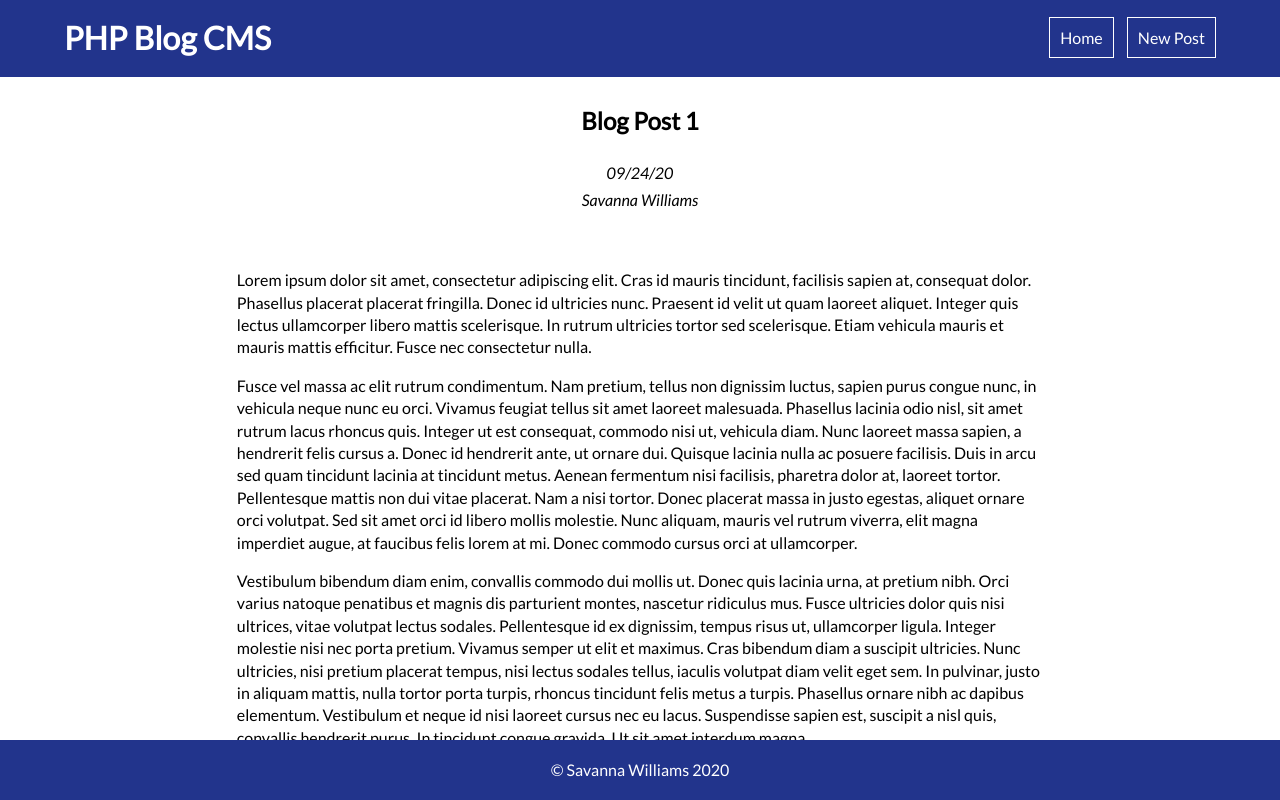
After one commit to SavannaWilliams/blog-cms, a PHP site: page /post.html in a window 1280 px wide. The commit adds this page. Run offline with PHP 8.4, Linux system fonts and the light colour scheme.

Commit message:
Create and style post page.

```diff
--- a/css/styles.css
+++ b/css/styles.css
@@ -70,3 +70,35 @@ footer {
 footer p {
     text-align: center;
 }
+
+/* Blog Post Page Styling */
+
+.post-header {
+    text-align: center;
+    margin: 30px 0;
+}
+
+.post-publish-date {
+    text-align: center;
+    font-style: italic;
+}
+
+.post-publish-date p {
+    margin-bottom: .5rem;
+}
+
+.post-author {
+    text-align: center;
+    font-style: italic;
+    margin-bottom: 60px;
+}
+
+.post-author p {
+    margin-top: .5rem;
+}
+
+.post-content {
+    width: 70%;
+    margin: 0 auto;
+    line-height: 1.4rem;
+}
--- a/index.html
+++ b/index.html
@@ -4,7 +4,7 @@
     <meta charset="UTF-8">
     <meta name="viewport" content="width=device-width, initial-scale=1.0">
     <title>PHP Blog Home</title>
-    <link href="https://fonts.googleapis.com/css2?family=Lato&display=swap" rel="stylesheet">
+    <link href="https://fonts.googleapis.com/css2?family=Lato:ital@0;1&display=swap" rel="stylesheet">
     <link rel="stylesheet" href="css/normalize.css">
     <link rel="stylesheet" href="css/styles.css">
 </head>
--- /dev/null
+++ b/post.html
@@ -0,0 +1,42 @@
+<!DOCTYPE html>
+<html lang="en">
+<head>
+    <meta charset="UTF-8">
+    <meta name="viewport" content="width=device-width, initial-scale=1.0">
+    <title>Blog Post</title>
+    <link href="https://fonts.googleapis.com/css2?family=Lato:ital@0;1&display=swap" rel="stylesheet">
+    <link rel="stylesheet" href="css/normalize.css">
+    <link rel="stylesheet" href="css/styles.css">
+</head>
+<body>
+    <header>
+        <div class="header-content">
+            <h1>PHP Blog CMS</h1>
+            <nav>
+                <a href="index.html">Home</a>
+                <a href="post-submission.html">New Post</a>
+            </nav>
+        </div>
+    </header>
+
+    <main>
+        <h2 class="post-header">Blog Post 1</h2>
+        <div class="post-publish-date">
+            <p>09/24/20</p>
+        </div>
+        <div class="post-author">
+            <p>Savanna Williams</p>
+        </div>
+        <div class="post-content">
+            <p>Lorem ipsum dolor sit amet, consectetur adipiscing elit. Cras id mauris tincidunt, facilisis sapien at, consequat dolor. Phasellus placerat placerat fringilla. Donec id ultricies nunc. Praesent id velit ut quam laoreet aliquet. Integer quis lectus ullamcorper libero mattis scelerisque. In rutrum ultricies tortor sed scelerisque. Etiam vehicula mauris et mauris mattis efficitur. Fusce nec consectetur nulla.</p>
+            <p>Fusce vel massa ac elit rutrum condimentum. Nam pretium, tellus non dignissim luctus, sapien purus congue nunc, in vehicula neque nunc eu orci. Vivamus feugiat tellus sit amet laoreet malesuada. Phasellus lacinia odio nisl, sit amet rutrum lacus rhoncus quis. Integer ut est consequat, commodo nisi ut, vehicula diam. Nunc laoreet massa sapien, a hendrerit felis cursus a. Donec id hendrerit ante, ut ornare dui. Quisque lacinia nulla ac posuere facilisis. Duis in arcu sed quam tincidunt lacinia at tincidunt metus. Aenean fermentum nisi facilisis, pharetra dolor at, laoreet tortor. Pellentesque mattis non dui vitae placerat. Nam a nisi tortor. Donec placerat massa in justo egestas, aliquet ornare orci volutpat. Sed sit amet orci id libero mollis molestie. Nunc aliquam, mauris vel rutrum viverra, elit magna imperdiet augue, at faucibus felis lorem at mi. Donec commodo cursus orci at ullamcorper.</p>
+            <p>Vestibulum bibendum diam enim, convallis commodo dui mollis ut. Donec quis lacinia urna, at pretium nibh. Orci varius natoque penatibus et magnis dis parturient montes, nascetur ridiculus mus. Fusce ultricies dolor quis nisi ultrices, vitae volutpat lectus sodales. Pellentesque id ex dignissim, tempus risus ut, ullamcorper ligula. Integer molestie nisi nec porta pretium. Vivamus semper ut elit et maximus. Cras bibendum diam a suscipit ultricies. Nunc ultricies, nisi pretium placerat tempus, nisi lectus sodales tellus, iaculis volutpat diam velit eget sem. In pulvinar, justo in aliquam mattis, nulla tortor porta turpis, rhoncus tincidunt felis metus a turpis. Phasellus ornare nibh ac dapibus elementum. Vestibulum et neque id nisi laoreet cursus nec eu lacus. Suspendisse sapien est, suscipit a nisl quis, convallis hendrerit purus. In tincidunt congue gravida. Ut sit amet interdum magna.</p>
+        </div>
+    </main>
+
+    <footer>
+        <p>	&#169; Savanna Williams 2020</p>
+    </footer>
+
+</body>
+</html>
```
